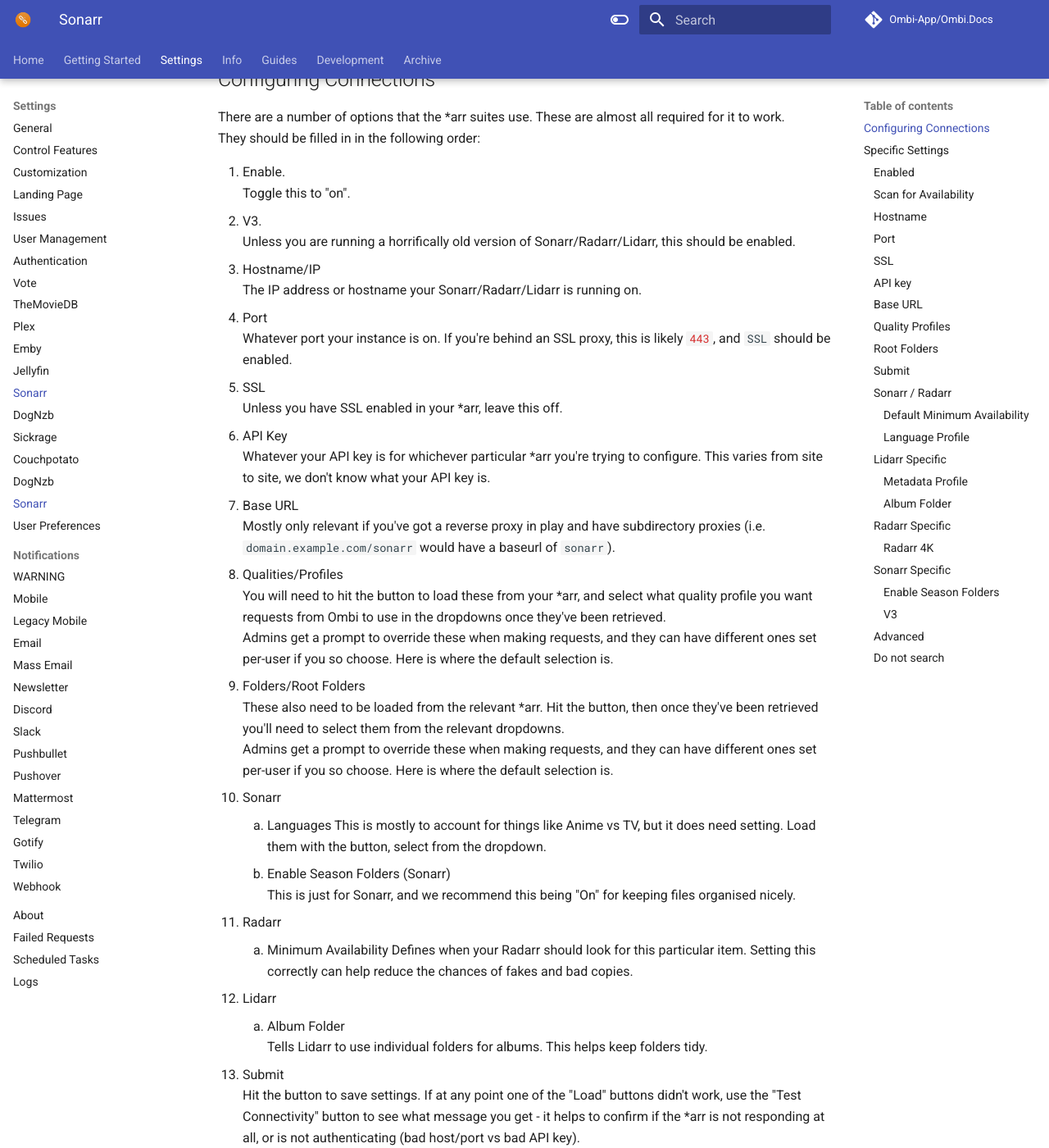
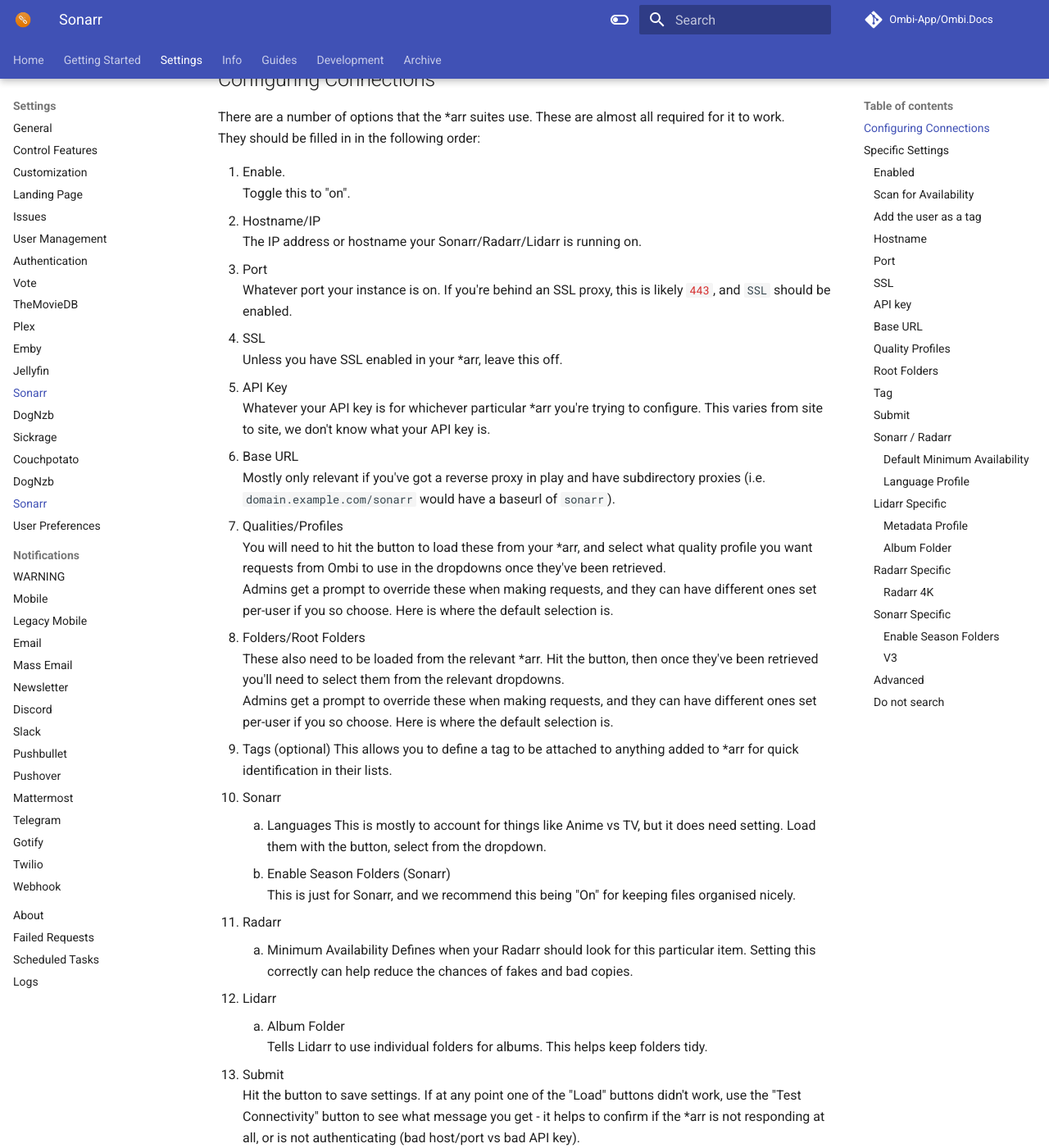
Before and after one commit to Ombi-app/Ombi.Docs, an MkDocs documentation site: the page built from docs/settings/all-the-arrs.md, in a window 1280 px wide and 1400 px high, scrolled down 544 px. Shown: the whole window at 82% size. Built offline with MkDocs 1.6.1 and Material for MkDocs 9.7.7, drawn with Linux system fonts in a browser that asks for light colours; comment, search, counter and statistics services are not loaded; some of the changed text lies outside the part shown.

Commit message:
update the arrs

```diff
--- a/docs/settings/all-the-arrs.md
+++ b/docs/settings/all-the-arrs.md
@@ -2,9 +2,9 @@
 
 Under Settings -> Movies / TV / Music, you'll find the configuration sections for each of the following:
 
-* Sonarr
-* Radarr
-* Lidarr
+- Sonarr
+- Radarr
+- Lidarr
 
 Each one does a different thing, but they're all based on the same codebase - so their configurations are similar.
 As an example address, assume we use a service behind a reverse proxy, with each service being accessible at the following addresses:
@@ -20,8 +20,6 @@
 
 1. Enable.
 Toggle this to "on".
-1. V3.
-Unless you are running a horrifically old version of Sonarr/Radarr/Lidarr, this should be enabled.
 1. Hostname/IP
 The IP address or hostname your Sonarr/Radarr/Lidarr is running on.
 1. Port
@@ -38,6 +36,8 @@
 1. Folders/Root Folders
 These also need to be loaded from the relevant *arr. Hit the button, then once they've been retrieved you'll need to select them from the relevant dropdowns.
 Admins get a prompt to override these when making requests, and they can have different ones set per-user if you so choose. Here is where the default selection is.
+1. Tags (optional)
+This allows you to define a tag to be attached to anything added to *arr for quick identification in their lists.
 1. Sonarr
     1. Languages
     This is mostly to account for things like Anime vs TV, but it does need setting. Load them with the button, select from the dropdown.
@@ -73,6 +73,10 @@
 _We recommend using the media server rather than this option - it's mainly for people who use things like XBMC and local players._
 ***
 
+### Add the user as a tag
+
+This will add the username as a tag to requested content in the relevant *arr, allowing you to find them easily.
+
 ### Hostname
 
 This is the address you use to connect to the service. If it's running on the same machine as Ombi, localhost usually works.
@@ -85,8 +89,8 @@
 ### Port
 
 If you're not using a reverse proxy, this is whatever port you use to access the service (it's the number after the second ":" in the address bar). In the case of Sonarr, the default is `8989`.
-If you're using a reverse proxy *without* SSL, the port will be `80` _(pro-tip: don't do that)_.
-If you're running *with* SSL, the port will be `443`.
+If you're using a reverse proxy _without_*_ SSL, the port will be `80` _(pro-tip: don't do that)_.
+If you're running _with_ SSL, the port will be `443`.
 ***
 
 ### SSL
@@ -118,6 +122,10 @@
 Depending on the service, you may have this appear several times. There will be a button to 'get' these from the service. Click it, wait, and select one.
 If it doesn't work, save the settings and "Test Connectivity". You may not be able to communicate with the service yet.
 ***
+
+### Tag
+
+This allows you to define a tag to be attached to anything added to *arr for quick identification in their lists.
 
 ### Submit
 
```
